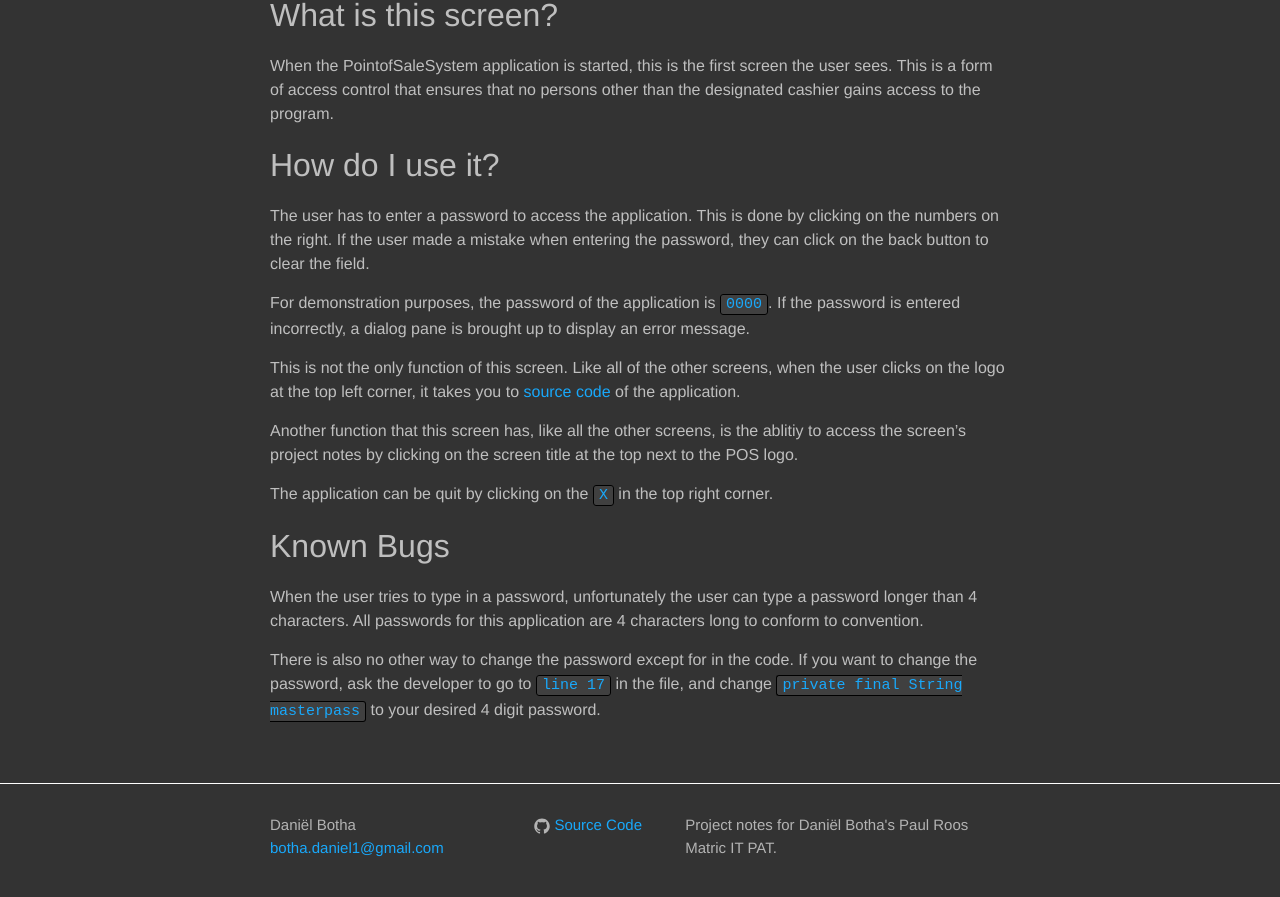
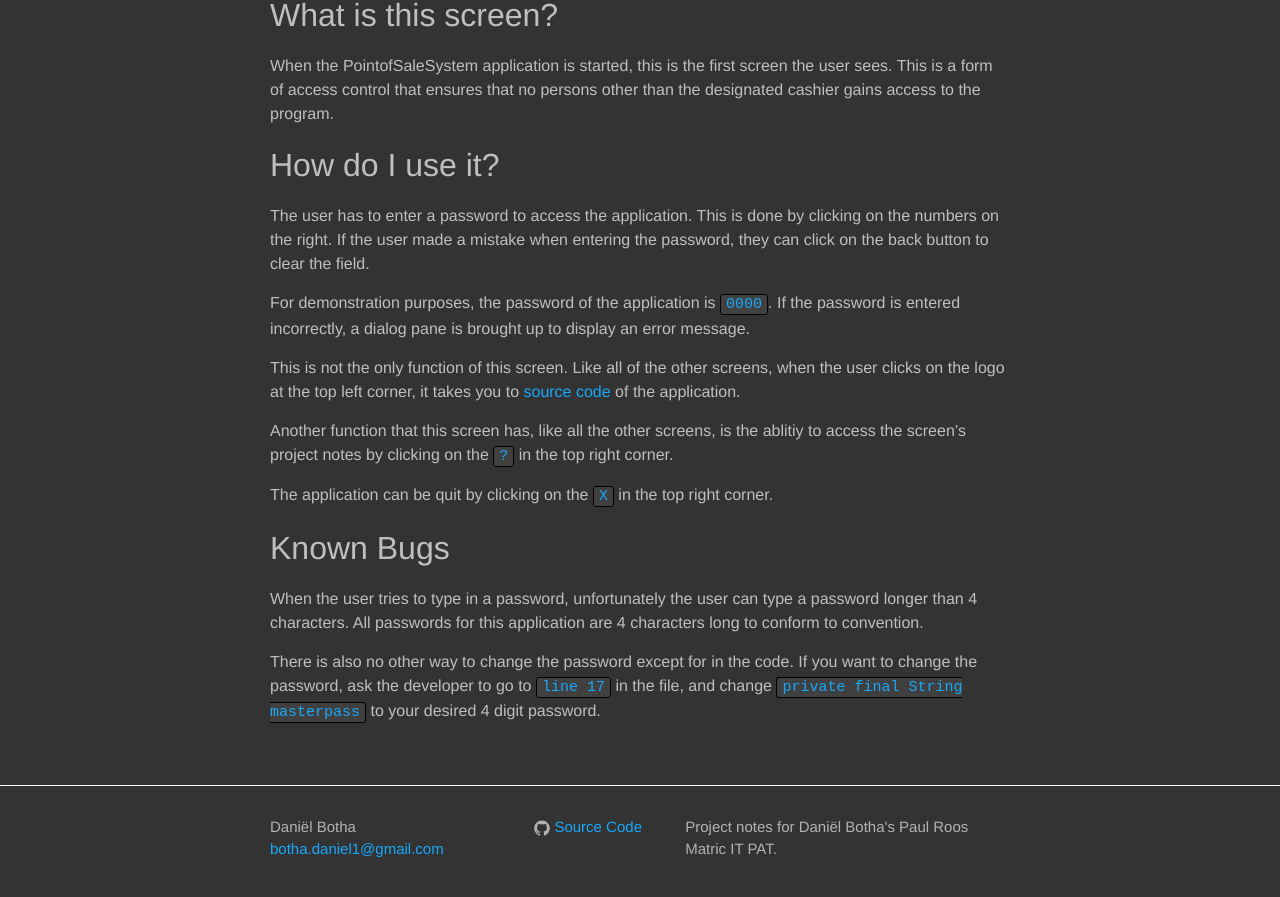
Before and after one commit to PointOfSaleSystem/pointofsalesystem.github.io, a Jekyll site: the page built from screens/a_Lockscreen.md, in a window 1280 px wide, cut to the strip 488-1409 px from the top of the page. Shown: the top 897 px of the strip. Built offline with Jekyll 4.4.1, drawn with Linux system fonts in a browser that asks for light colours.

Commit message:
fixed some copy

```diff
--- a/screens/a_Lockscreen.md
+++ b/screens/a_Lockscreen.md
@@ -15,7 +15,7 @@ For demonstration purposes, the password of the application is `0000`. If the pa
 
 This is not the only function of this screen. Like all of the other screens, when the user clicks on the logo at the top left corner, it takes you to [source code](https://github.com/iggnoreza/PointOfSaleSystem) of the application.
 
-Another function that this screen has, like all the other screens, is the ablitiy to access the screen's project notes by clicking on the screen title at the top next to the POS logo.
+Another function that this screen has, like all the other screens, is the ablitiy to access the screen's project notes by clicking on the `?` in the top right corner.
 
 The application can be quit by clicking on the `X` in the top right corner.
 
```
Also changed, not shown: screens/b_Home.md (+1 -1 lines), screens/c_NewTransaction.md (+1 -1 lines).
